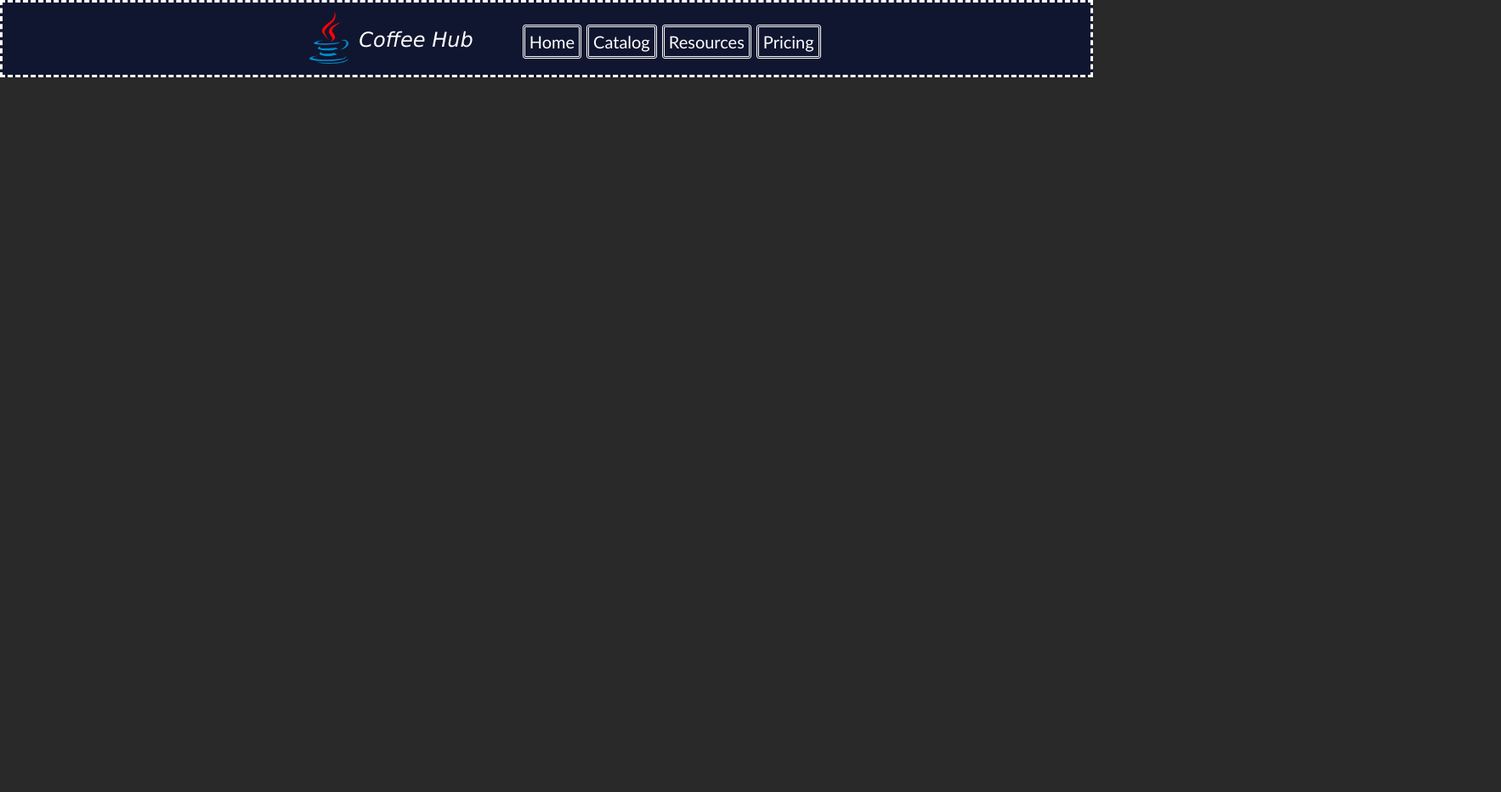
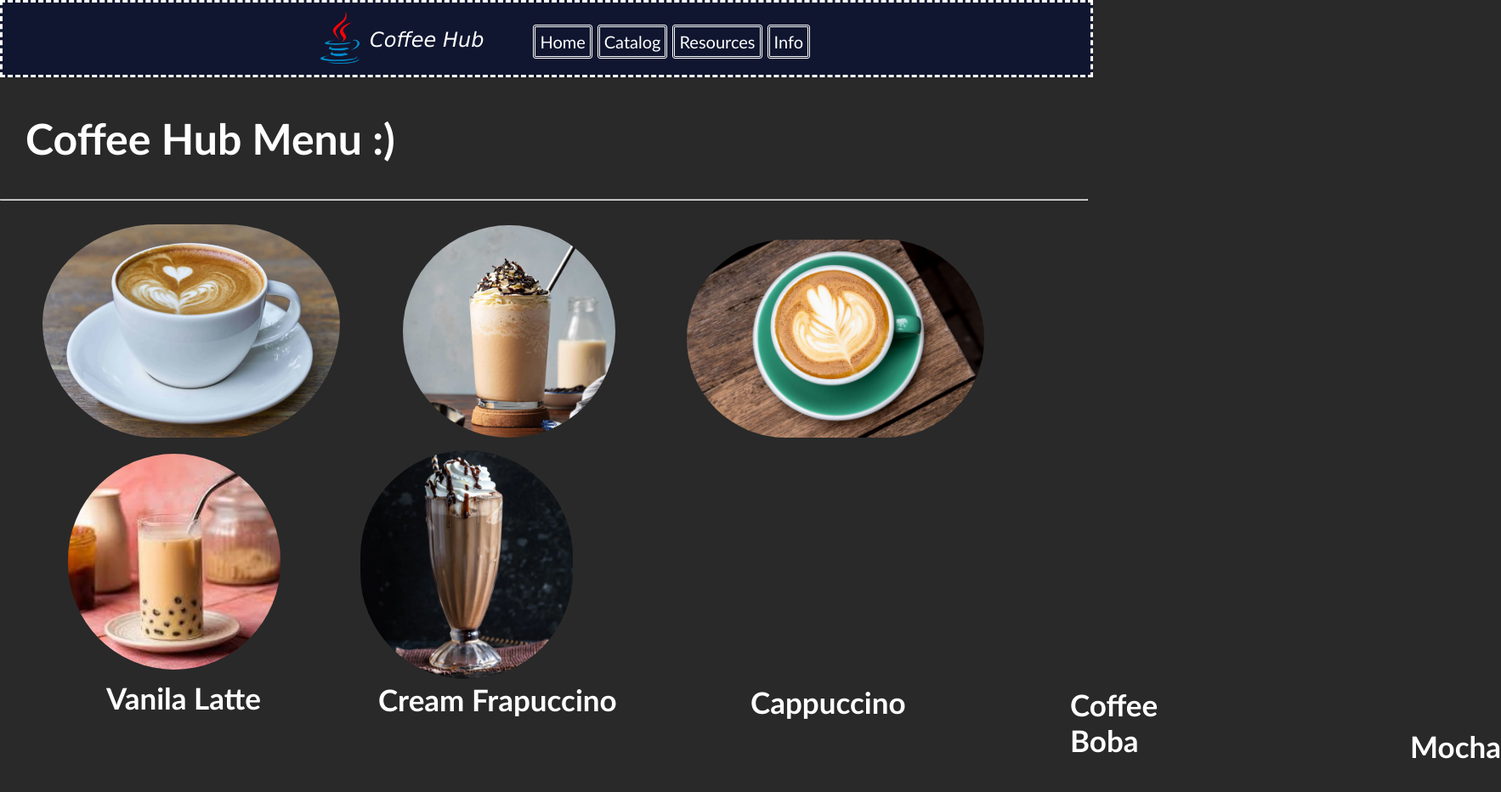
Before and after one commit to Ananmay125/Coffee-Hub, a plain HTML site: page catalog.html in a window 1280 px wide. Shown: the whole page at 85% size, 1766 px wide, since content can reach past the window. Before the commit the page ends 800 px from the top, so only its background shows below. Drawn offline with Linux system fonts and the light colour scheme.

Commit message:
Big update
sick

```diff
--- a/catalog.html
+++ b/catalog.html
@@ -16,9 +16,22 @@
             <a class="top-nav-a" href="index.html">Home</a>
             <a class="top-nav-a" href="catalog.html">Catalog</a>
             <a class="top-nav-a" href="resources.html">Resources</a>
-            <a class="top-nav-a" href="pricing.html">Pricing</a>
+            <a class="top-nav-a" href="info.html">Info</a>
             </div>
         </nav>
 
+            <h2 class="menu-text">Coffee Hub Menu :)</h2>
+            <hr>
+            <img class="latte-image" src="images/latte.jpg" alt="Latte">
+            <img class="frappe-image" src="images/frappe2.jpg" alt="frappe">
+            <img class="cap-image" src="images/cap.jpg" alt="cappuccino">
+            <img class="boba-image" src="images/boba2.jpg" alt="boba">
+            <img class="mocha-image" src="images/mocha2.jpg" alt="mocha">
+            <h3 class="latte-text">Vanila Latte</h3>
+            <h3 class="frappe-text">Cream Frapuccino</h3>
+            <h3 class="cap-text">Cappuccino</h3>
+            <h3 class="boba-text">Coffee Boba</h3>
+            <h3 class="mocha-text">Mocha</h3>
+
     </body>
 </html>
--- a/styles.css
+++ b/styles.css
@@ -71,3 +71,130 @@ p {
     font-size: 30px;
     text-align: center;
 }
+
+.menu-text{
+    padding-left: 30px;
+    font-family: 'Trebuchet MS', 'Lucida Sans Unicode', 'Lucida Grande', 'Lucida Sans', Arial, sans-serif;
+    font-size: 50px;
+    color: white;
+
+}
+
+.latte-image {
+    width: 350px;
+    margin-left: 50px;
+    padding-top: 20px;
+    border-radius: 9000px;
+}
+
+.latte-text{
+    color: white;
+    font-family: 'Trebuchet MS', 'Lucida Sans Unicode', 'Lucida Grande', 'Lucida Sans', Arial, sans-serif;
+    font-size: 35px;
+    padding-left: 125px;
+    padding-top: 0px;
+    margin-top: 8px;
+}
+
+.frappe-image{
+    width: 250px;
+    margin-left: 70px;
+    border-radius: 900px;
+}
+
+.frappe-text{
+    color: white;
+    font-family: 'Trebuchet MS', 'Lucida Sans Unicode', 'Lucida Grande', 'Lucida Sans', Arial, sans-serif;
+    font-size: 35px;
+    padding-left: 445px;
+    padding-top: 0px;
+    position: relative;
+    bottom: 75px;
+    margin-top: 8px;
+}
+
+.cap-image{
+    width: 350px;
+    margin-left: 80px;
+    border-radius: 900px;
+}
+
+.cap-text{
+    color: white;
+    font-family: 'Trebuchet MS', 'Lucida Sans Unicode', 'Lucida Grande', 'Lucida Sans', Arial, sans-serif;
+    font-size: 35px;
+    padding-left: 883px;
+    position: relative;
+    bottom: 149px;
+    padding-top: 0px;
+    margin-top: 8px;
+}
+
+.boba-image{
+    width: 250px;
+    margin-left: 80px;
+    border-radius: 900px;
+}
+
+.boba-text{
+    color: white;
+    font-family: 'Trebuchet MS', 'Lucida Sans Unicode', 'Lucida Grande', 'Lucida Sans', Arial, sans-serif;
+    font-size: 35px;
+    padding-left: 1259px;
+    position: relative;
+    bottom: 223px;
+    padding-top: 0px;
+    margin-top: 8px;
+}
+
+.mocha-image{
+    width: 250px;
+    position: relative;
+    top: 11px;
+    margin-left: 90px;
+    border-radius: 900px;
+}
+
+.mocha-text{
+    color: white;
+    font-family: 'Trebuchet MS', 'Lucida Sans Unicode', 'Lucida Grande', 'Lucida Sans', Arial, sans-serif;
+    font-size: 35px;
+    padding-left: 1659px;
+    position: relative;
+    bottom: 293px;
+    padding-top: 0px;
+    margin-top: 8px;
+}
+
+.latte-image2{
+    width: 350px;
+    margin-left: 0px;
+}
+
+.Recommended{
+    color: white;
+    font-family: 'Trebuchet MS', 'Lucida Sans Unicode', 'Lucida Grande', 'Lucida Sans', Arial, sans-serif;
+    font-size: 50px;
+    padding-left: 30px;
+    text-decoration: underline;
+}
+
+
+.latte-hr{
+    margin-bottom: 0px;
+}
+
+.mocha-text2{
+    color: white;
+    font-family: 'Trebuchet MS', 'Lucida Sans Unicode', 'Lucida Grande', 'Lucida Sans', Arial, sans-serif;
+    font-size: 35px;
+    padding-left: 890px;
+    position: relative;
+    bottom: 148px;
+    padding-top: 0px;
+    margin-top: 8px;
+}
+
+.Recommended-container{
+    padding-top: 40px;
+}
```
Also changed, not shown: frappe.html (added, +24 -0 lines), index.html (+11 -1 lines), info.html (added, +24 -0 lines), latte.html (added, +27 -0 lines), pricing.html (deleted, +0 -24 lines), resources.html (+1 -1 lines), images/boba.jpg (added), images/boba2.jpg (added), images/cap.jpg (added), images/frappe.png (added), images/frappe2.jpg (added), images/latte.jpg (added), images/mocha.webp (added), images/mocha2.jpg (added), 1 other file.
